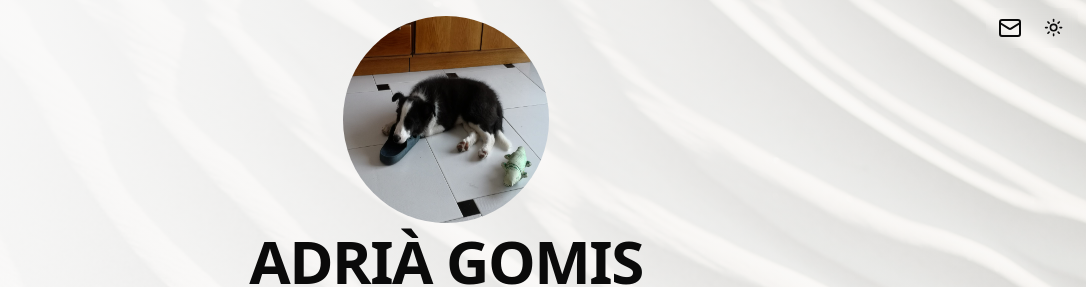
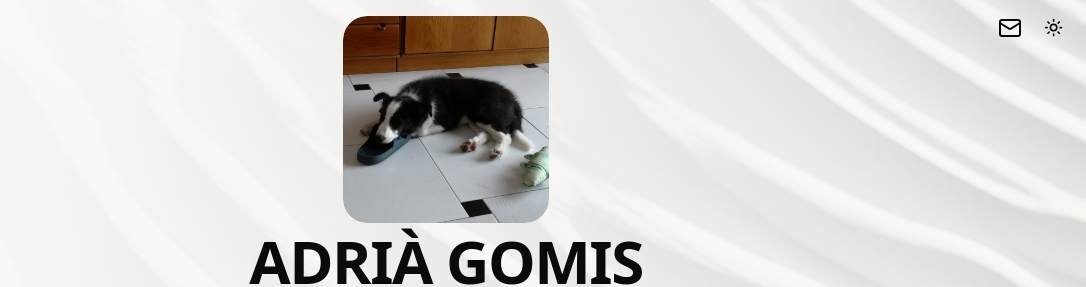
Before and after one commit to gomisroca/portfolio, a React (Vite) app: page / in a window 1280 px wide. Shown: the top 287 px of the page, without its empty margins (194-1280 px from the left). Built offline with nearby package versions, Linux system fonts and the light colour scheme.

Commit message:
style: adjust border radius of avatar

```diff
--- a/src/components/Banner.tsx
+++ b/src/components/Banner.tsx
@@ -13,14 +13,19 @@ function Banner() {
   };
   return (
     <div className="mt-4 md:mx-5">
-      <Avatar className="m-auto size-1/2 md:h-1/6 md:w-1/3 xl:w-1/6">
+      <Avatar className="m-auto h-fit rounded-3xl md:h-1/6 md:w-1/3 xl:w-1/6">
         {!imageLoaded && (
           <Skeleton
             data-testid="avatar-fallback"
-            className="h-48 w-full rounded-full md:h-60 lg:h-80 xl:h-52 2xl:h-[19rem]"
+            className="h-48 w-full rounded-3xl md:h-60 lg:h-80 xl:h-52 2xl:h-[19rem]"
           />
         )}
-        <AvatarImage src={data.banner.image} alt="avatar" onLoad={() => handleImageLoaded()} />
+        <AvatarImage
+          src={data.banner.image}
+          alt="avatar"
+          onLoad={() => handleImageLoaded()}
+          className="rounded-3xl object-cover"
+        />
       </Avatar>
       <div className="mx-auto w-full md:w-3/5 lg:mb-4 2xl:w-2/5">
         <div className="flex flex-col items-center text-center">
```
